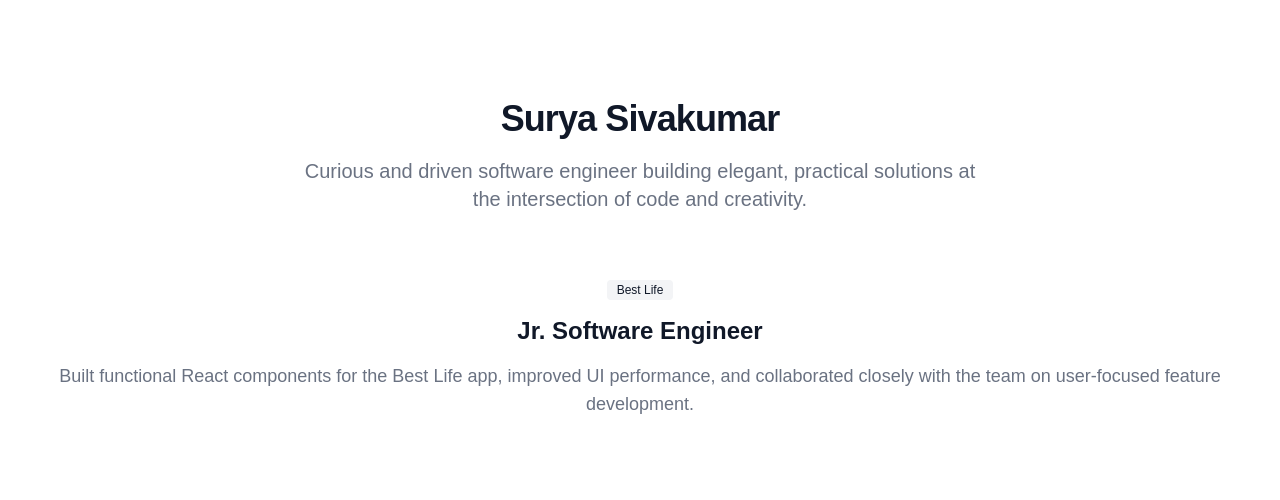
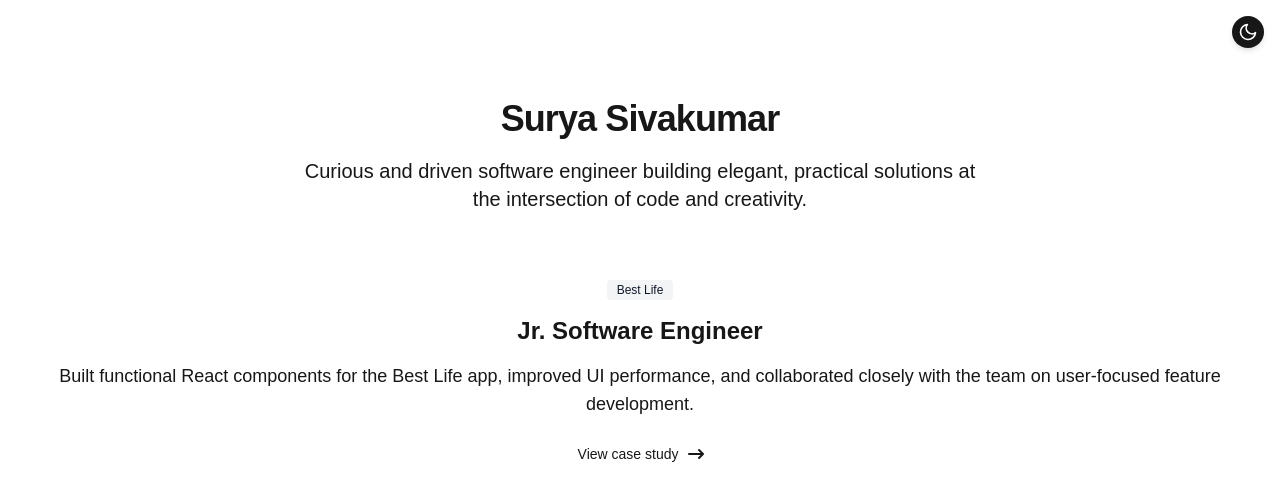
Before and after one commit to surya-441/surya-441.github.io, a Next.js app: page / in a window 1280 px wide. Shown: the top 500 px of the page. Built offline with nearby package versions, Linux system fonts and the light colour scheme.

Commit message:
light/dark theme toggle works!

```diff
--- a/src/app/globals.css
+++ b/src/app/globals.css
@@ -13,15 +13,6 @@ html.dark {
 @theme inline {
   --color-background: var(--background);
   --color-foreground: var(--foreground);
-  --font-sans: var(--font-geist-sans);
-  --font-mono: var(--font-geist-mono);
-}
-
-@media (prefers-color-scheme: dark) {
-  :root:not(.light):not(.dark) {
-    --background: #0a0a0a;
-    --foreground: #ededed;
-  }
 }
 
 body {
--- a/src/app/layout.tsx
+++ b/src/app/layout.tsx
@@ -1,6 +1,7 @@
 import type { Metadata } from "next";
 import { Geist, Geist_Mono } from "next/font/google";
 import "./globals.css";
+import { ThemeProvider } from "next-themes";
 
 const geistSans = Geist({
   variable: "--font-geist-sans",
@@ -23,16 +24,13 @@ export default function RootLayout({
   children: React.ReactNode;
 }>) {
   return (
-    <html lang="en"
-      suppressHydrationWarning
-      className={
-        typeof window === 'undefined' ? '' : (localStorage.getItem('theme') ?? '')
-      }
-    >
+    <html lang="en" suppressHydrationWarning>
       <body
         className={`${geistSans.variable} ${geistMono.variable} antialiased`}
       >
-        {children}
+        <ThemeProvider attribute="class" defaultTheme="system" enableSystem>
+          {children}
+        </ThemeProvider>
       </body>
     </html>
   );
--- a/src/app/page.tsx
+++ b/src/app/page.tsx
@@ -1,15 +1,18 @@
-import Image from "next/image";
+import ThemeToggle from "@/components/ThemeToggle";
+import RightArrow from "@/icons/RightArrow";
 
 export default function Home() {
   return (
-    <section className="bg-white h-screen dark:bg-gray-900 antialiased">
+    <section className="bg-background text-foreground">
       <div className="max-w-screen-xl px-4 py-8 mx-auto lg:px-6 sm:py-16 lg:py-24">
         <div className="max-w-2xl mx-auto text-center">
-          <h2 className="text-3xl font-extrabold leading-tight tracking-tight text-gray-900 sm:text-4xl dark:text-white">
+          <ThemeToggle />
+          <h2 className="text-3xl font-extrabold leading-tight tracking-tight text-foreground sm:text-4xl">
             Surya Sivakumar
           </h2>
-          <p className="mt-4 text-base font-normal text-gray-500 sm:text-xl dark:text-gray-400">
-            Curious and driven software engineer building elegant, practical solutions at the intersection of code and creativity.
+          <p className="mt-4 text-base font-normal text-foreground sm:text-xl">
+            Curious and driven software engineer building elegant, practical
+            solutions at the intersection of code and creativity.
           </p>
         </div>
 
@@ -18,35 +21,24 @@ export default function Home() {
             <span className="bg-gray-100 text-gray-900 text-xs font-medium inline-flex items-center px-2.5 py-0.5 rounded dark:bg-gray-700 dark:text-gray-300">
               Best Life
             </span>
-            <h3 className="text-2xl font-bold leading-tight text-gray-900 dark:text-white">
+            <h3 className="text-2xl font-bold leading-tight text-foreground">
               Jr. Software Engineer
             </h3>
-            <p className="text-lg font-normal text-gray-500 dark:text-gray-400">
-              Built functional React components for the Best Life app, improved UI performance, and collaborated closely with the team on user-focused feature development.
+            <p className="text-lg font-normal text-foreground">
+              Built functional React components for the Best Life app, improved
+              UI performance, and collaborated closely with the team on
+              user-focused feature development.
             </p>
             <a
               href="#"
               title=""
-              className="text-white bg-primary-700 justify-center hover:bg-primary-800 inline-flex items-center  focus:ring-4 focus:outline-none focus:ring-primary-300 font-medium rounded-lg text-sm px-5 py-2.5 text-center dark:bg-primary-600 dark:hover:bg-primary-700 dark:focus:ring-primary-800"
+              className="text-foreground bg-primary-700 justify-center hover:bg-primary-800 inline-flex items-center  focus:ring-4 focus:outline-none focus:ring-primary-300 font-medium rounded-lg text-sm px-5 py-2.5 text-center dark:bg-primary-600 dark:hover:bg-primary-700 dark:focus:ring-primary-800"
               role="button"
             >
-              View case study
-              <svg
-                aria-hidden="true"
-                className="w-5 h-5 ml-2 -mr-1"
-                xmlns="http://www.w3.org/2000/svg"
-                viewBox="0 0 20 20"
-                fill="currentColor"
-              >
-                <path
-                  fillRule="evenodd"
-                  d="M12.293 5.293a1 1 0 011.414 0l4 4a1 1 0 010 1.414l-4 4a1 1 0 01-1.414-1.414L14.586 11H3a1 1 0 110-2h11.586l-2.293-2.293a1 1 0 010-1.414z"
-                  clip-rule="evenodd"
-                />
-              </svg>
+              View case study <RightArrow />
             </a>
           </div>
-       </div>
+        </div>
       </div>
     </section>
   );
--- a/src/components/ThemeToggle.tsx
+++ b/src/components/ThemeToggle.tsx
@@ -1,35 +1,23 @@
 'use client';
 
-import { useEffect, useState } from 'react';
+import MoonIcon from '@/icons/MoonIcon';
+import SunIcon from '@/icons/SunIcon';
+import { useTheme } from 'next-themes';
 
 export default function ThemeToggle() {
-  const [mounted, setMounted] = useState(false);
-  const [dark, setDark] = useState(false);
-
-  // sync with initial DOM
-  useEffect(() => {
-    setMounted(true);
-    const html = document.documentElement;
-    setDark(html.classList.contains('dark'));
-  }, []);
+  const { theme, setTheme } = useTheme();
 
   const toggle = () => {
-    const html = document.documentElement;
-    const nowDark = !dark;
-    html.classList.toggle('dark', nowDark);
-    html.classList.toggle('light', !nowDark); // marks a manual choice
-    localStorage.setItem('theme', nowDark ? 'dark' : 'light'); // persist
-    setDark(nowDark);
+    setTheme(theme === 'dark' ? 'light' : 'dark');
   };
 
-  if (!mounted) return null; // avoids hydration flash
-
+  console.log('Current theme:', theme);
   return (
     <button
       onClick={toggle}
-      className="rounded border px-3 py-2 text-sm hover:bg-gray-200 dark:hover:bg-gray-700"
+      className="fixed top-4 right-4 z-50 w-8 h-8 flex items-center justify-center rounded-full bg-[var(--foreground)] text-[var(--background)] shadow-md hover:scale-105 hover:shadow-lg transition-all duration-300"
     >
-      {dark ? '☀️ Light' : '🌙 Dark'}
+      {theme === 'dark' ? <SunIcon /> : <MoonIcon />}
     </button>
   );
 }
--- /dev/null
+++ b/src/icons/MoonIcon.tsx
@@ -0,0 +1,21 @@
+import React from "react";
+
+const MoonIcon = (props: React.SVGProps<SVGSVGElement>) => (
+  <svg
+    xmlns="http://www.w3.org/2000/svg"
+    className="h-5 w-5"
+    fill="none"
+    viewBox="0 0 24 24"
+    stroke="currentColor"
+    strokeWidth={2}
+    {...props}
+  >
+    <path
+      strokeLinecap="round"
+      strokeLinejoin="round"
+      d="M21 12.79A9 9 0 1111.21 3 7 7 0 0021 12.79z"
+    />
+  </svg>
+);
+
+export default MoonIcon;
--- /dev/null
+++ b/src/icons/RightArrow.tsx
@@ -0,0 +1,19 @@
+import React from "react";
+
+const RightArrow = (props: React.SVGProps<SVGSVGElement>) => (
+  <svg
+    aria-hidden="true"
+    className="w-5 h-5 ml-2 -mr-1"
+    xmlns="http://www.w3.org/2000/svg"
+    viewBox="0 0 20 20"
+    fill="currentColor"
+  >
+    <path
+      fillRule="evenodd"
+      d="M12.293 5.293a1 1 0 011.414 0l4 4a1 1 0 010 1.414l-4 4a1 1 0 01-1.414-1.414L14.586 11H3a1 1 0 110-2h11.586l-2.293-2.293a1 1 0 010-1.414z"
+      clipRule="evenodd"
+    />
+  </svg>
+);
+
+export default RightArrow;
--- /dev/null
+++ b/src/icons/SunIcon.tsx
@@ -0,0 +1,21 @@
+import React from 'react';
+
+const SunIcon = (props: React.SVGProps<SVGSVGElement>) => (
+  <svg
+    xmlns="http://www.w3.org/2000/svg"
+    className="h-5 w-5"
+    fill="none"
+    viewBox="0 0 24 24"
+    stroke="currentColor"
+    strokeWidth={2}
+    {...props}
+  >
+    <path
+      strokeLinecap="round"
+      strokeLinejoin="round"
+      d="M12 3v1m0 16v1m8.66-8.66h-1M4.34 12H3m15.36 6.36l-.7-.7M6.34 6.34l-.7-.7m12.02 0l-.7.7M6.34 17.66l-.7.7M12 8a4 4 0 100 8 4 4 0 000-8z"
+    />
+  </svg>
+);
+
+export default SunIcon;
```
